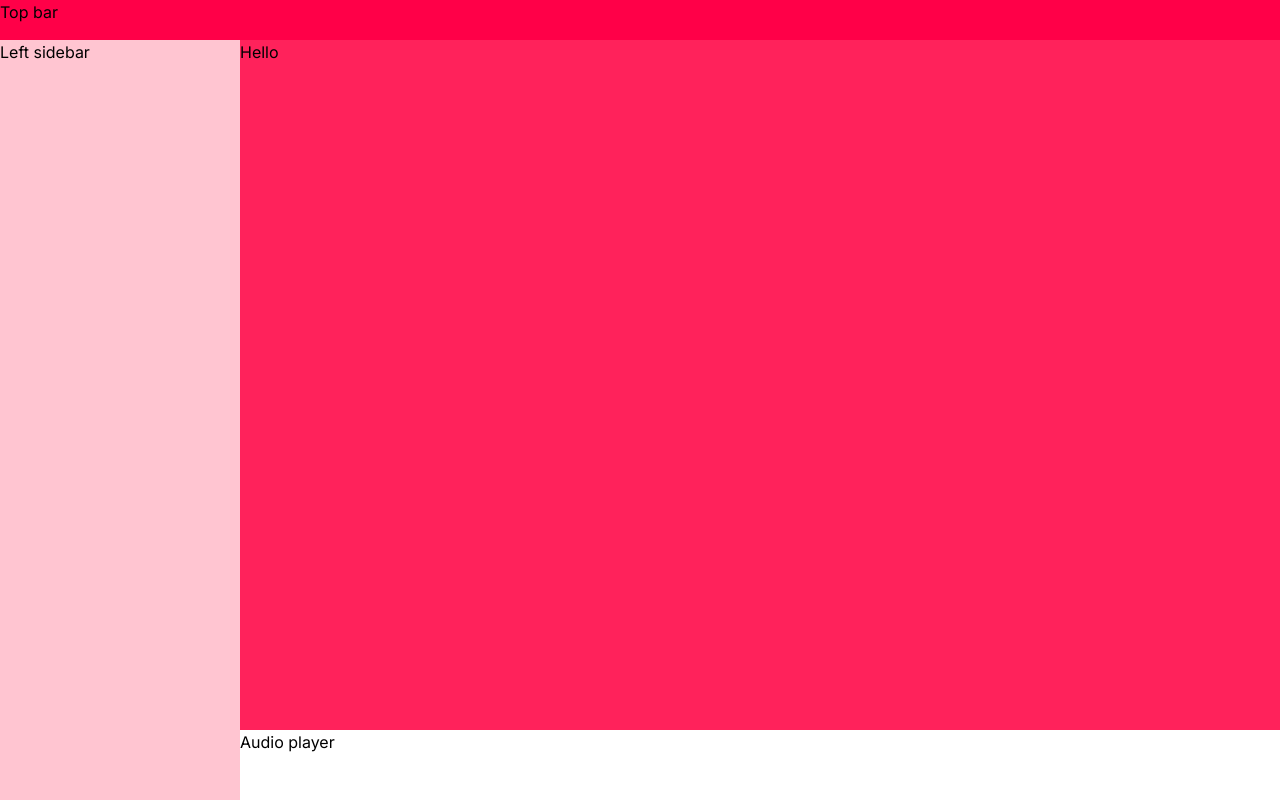
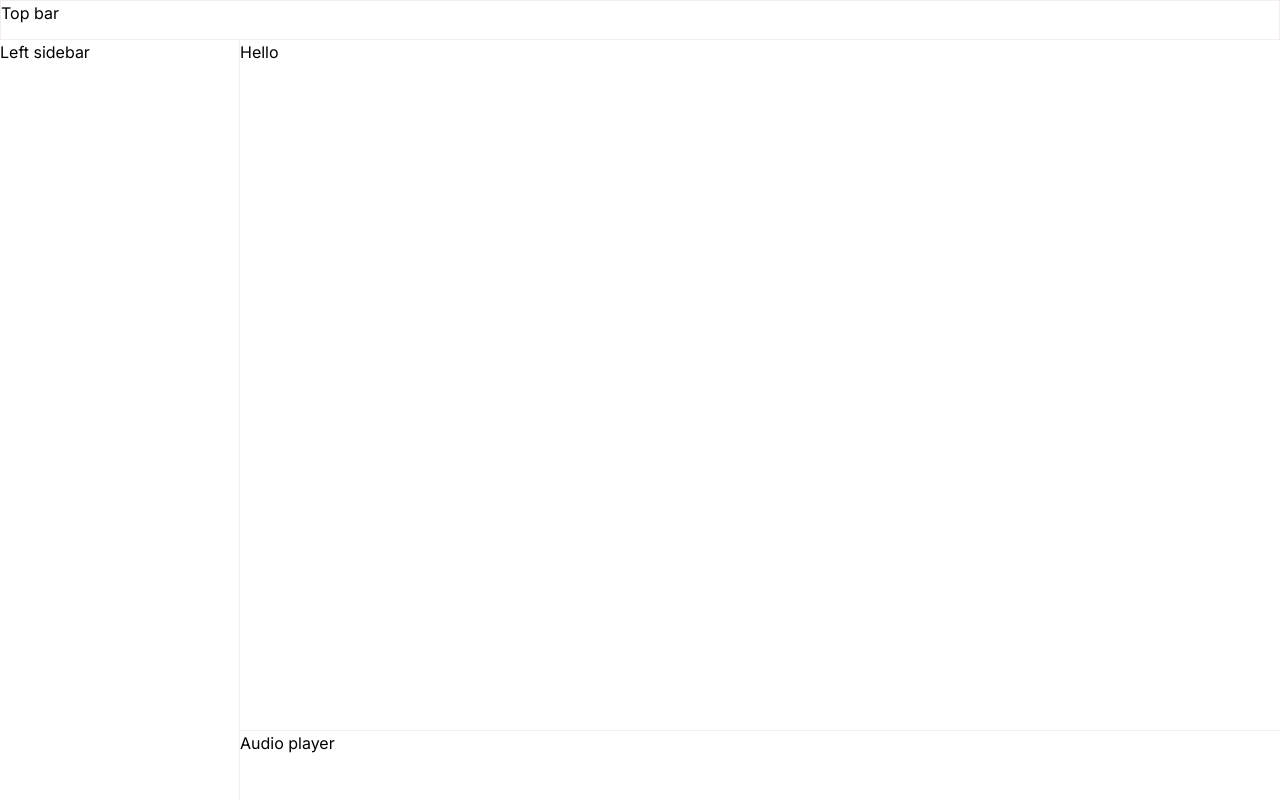
Before and after one commit to jakubabrahoim/Radio-Steam-v2, a Next.js app: page /app in a window 1280 px wide. Built offline with nearby package versions, Linux system fonts and the light colour scheme.

Commit message:
base layout styling

```diff
--- a/app/app/layout.tsx
+++ b/app/app/layout.tsx
@@ -11,16 +11,14 @@ export default function AppLayout({ children }: { children: React.ReactNode }) {
         <html lang='en'>
             <body className={inter.className}>
                 <div className='grid-container'>
-                    <div className='top-bar bg-fuchsia-600'>
+                    <div className='top-bar'>
                         <TopBar />
                     </div>
-                    <div className='left-sidebar bg-fuchsia-200'>
+                    <div className='left-sidebar'>
                         <LeftSidebar />
                     </div>
-                    <div className='main-content bg-fuchsia-500'>
-                        {children}
-                    </div>
-                    <div className='bottom-bar bg-white'>
+                    <div className='main-content'>{children}</div>
+                    <div className='bottom-bar'>
                         <AudioPlayer />
                     </div>
                 </div>
--- a/components/AudioPlayer.tsx
+++ b/components/AudioPlayer.tsx
@@ -1,3 +1,7 @@
 export default function AudioPlayer() {
-    return <div className='h-full w-full'>Audio player</div>;
+    return (
+        <div className='h-full w-full border-t border-cream-100'>
+            Audio player
+        </div>
+    );
 }
--- a/components/layout/LeftSidebar.tsx
+++ b/components/layout/LeftSidebar.tsx
@@ -1,3 +1,7 @@
 export default function LeftSidebar() {
-    return <div className='h-full w-full'>Left sidebar</div>;
+    return (
+        <div className='h-full w-full border-r border-cream-100 bg-white'>
+            Left sidebar
+        </div>
+    );
 }
--- a/components/layout/TopBar.tsx
+++ b/components/layout/TopBar.tsx
@@ -1,3 +1,3 @@
 export default function TopBar() {
-    return <div className='h-full w-full'>Top bar</div>;
+    return <div className='h-full w-full border border-cream-100'>Top bar</div>;
 }
```
